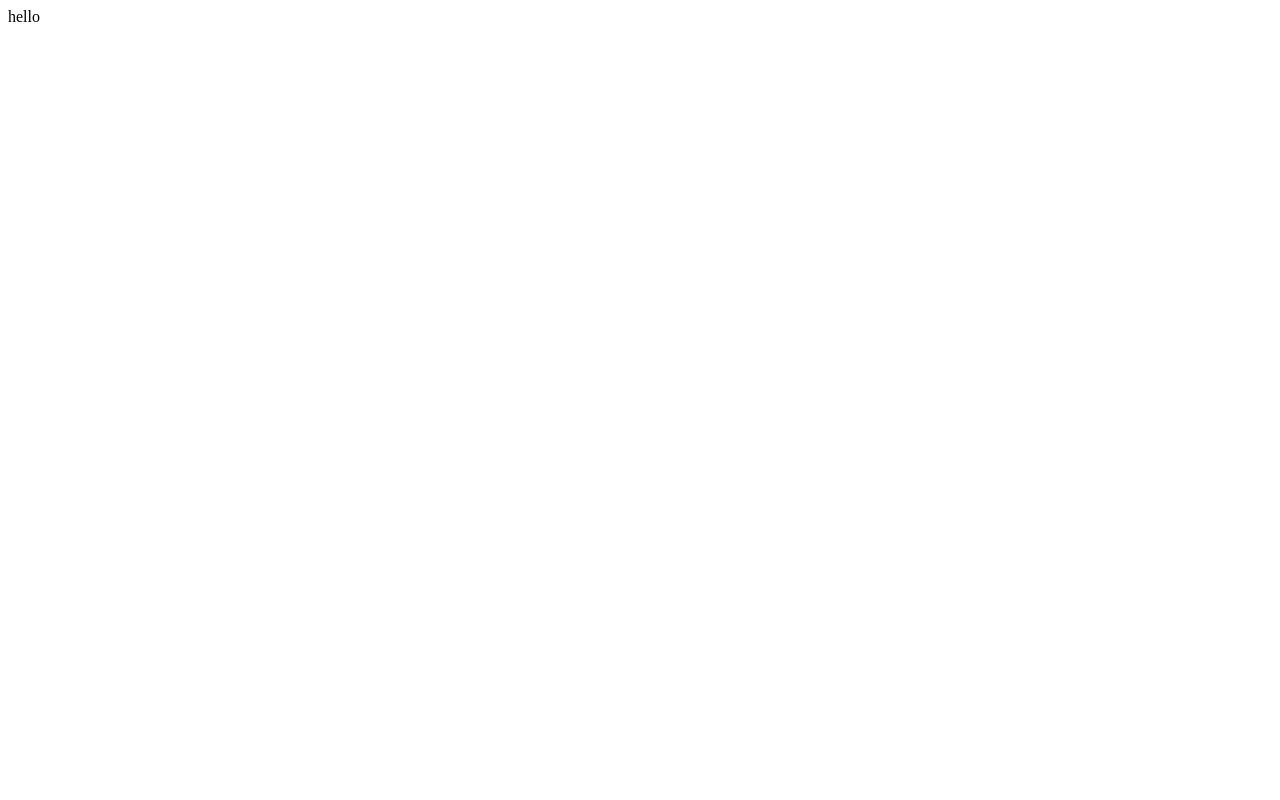
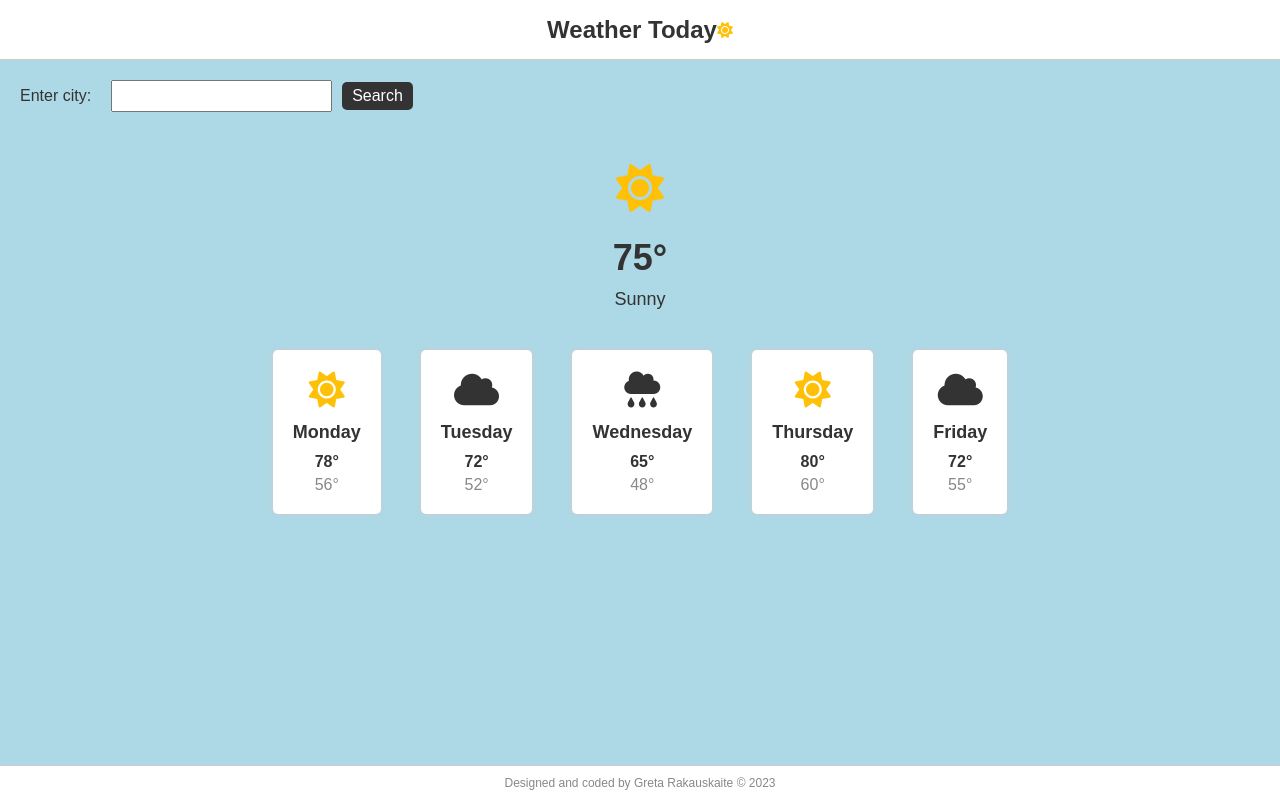
Before and after one commit to GretaRa/weather-app, a website built with webpack: page src/index.html in a window 1280 px wide. Built offline with nearby package versions, Linux system fonts and the light colour scheme; no server answers.

Commit message:
Add example layout and styling

```diff
--- a/src/index.html
+++ b/src/index.html
@@ -7,6 +7,55 @@
   <title>Weather App</title>
 </head>
 <body>
-  hello
+  <header>
+    <h1>Weather Today </h1>
+    <i class="fas fa-sun"></i>
+  </header>
+  <form id="search-form">
+    <label for="city-input">Enter city:</label>
+    <input type="text" id="city-input" name="city" required>
+    <button type="submit">Search</button>
+  </form>
+  <div id="weather">
+    <div id="weather-icon"><i class="fas fa-sun"></i></div>
+    <div id="temperature">75°</div>
+    <div id="description">Sunny</div>
+    <div id="forecast">
+      <div class="forecast-item">
+        <div class="forecast-icon"><i class="fas fa-sun"></i></div>
+        <div class="forecast-day">Monday</div>
+        <div class="forecast-high">78°</div>
+        <div class="forecast-low">56°</div>
+      </div>
+      <div class="forecast-item">
+        <div class="forecast-icon"><i class="fas fa-cloud"></i></div>
+        <div class="forecast-day">Tuesday</div>
+        <div class="forecast-high">72°</div>
+        <div class="forecast-low">52°</div>
+      </div>
+      <div class="forecast-item">
+        <div class="forecast-icon"><i class="fas fa-cloud-rain"></i></div>
+        <div class="forecast-day">Wednesday</div>
+        <div class="forecast-high">65°</div>
+        <div class="forecast-low">48°</div>
+      </div>
+      <div class="forecast-item">
+        <div class="forecast-icon"><i class="fas fa-sun"></i></div>
+        <div class="forecast-day">Thursday</div>
+        <div class="forecast-high">80°</div>
+        <div class="forecast-low">60°</div>
+      </div>
+      <div class="forecast-item">
+        <div class="forecast-icon"><i class="fas fa-cloud"></i></div>
+        <div class="forecast-day">Friday</div>
+        <div class="forecast-high">72°</div>
+        <div class="forecast-low">55°</div>
+      </div>
+    </div>
+  </div>
+  <footer>
+    <p>Designed and coded by Greta Rakauskaite &copy 2023
+  </footer>
 </body>
+<script src="https://kit.fontawesome.com/0c7872620e.js" crossorigin="anonymous"></script>
 </html>
--- a/src/index.js
+++ b/src/index.js
@@ -1 +1,12 @@
 import "./styles.css"
+
+let url = 'https://api.openweathermap.org/data/2.5/weather?q=Arnhem&appid=55d93e41723e0921f44187affba5a537';
+async function getWeather (){
+  let response = await fetch(url, {mode:"cors"});
+  let weatherData = await response.json();
+  console.log(weatherData);
+  console.log(weatherData.main);
+
+}
+
+getWeather();
--- a/src/styles.css
+++ b/src/styles.css
@@ -0,0 +1,152 @@
+/* reset default styles */
+* {
+  margin: 0;
+  padding: 0;
+  box-sizing: border-box;
+}
+
+/* set default font size and color */
+body {
+  font-size: 16px;
+  color: #333;
+  display: flex;
+  flex-direction: column;
+  min-height: 100vh;
+}
+
+/* set background color and font family */
+body {
+  background-color: lightblue;
+  font-family: Arial, sans-serif;
+}
+
+/* header styles */
+header {
+  display: flex;
+  justify-content: center;
+  align-items: center;
+  height: 60px;
+  background-color: white;
+  border-bottom: 1px solid #ccc;
+  flex-shrink: 0;
+}
+
+h1 {
+  margin: 0;
+  font-size: 24px;
+  font-weight: bold;
+  color: #333;
+}
+
+/* weather display styles */
+#weather {
+  display: flex;
+  flex-direction: column;
+  align-items: center;
+  justify-content: center;
+  margin-top: 50px;
+}
+
+#weather-icon {
+  font-size: 48px;
+  margin-bottom: 20px;
+}
+
+#temperature {
+  font-size: 36px;
+  font-weight: bold;
+  margin-bottom: 10px;
+}
+
+#description {
+  font-size: 18px;
+  margin-bottom: 20px;
+}
+
+/* forecast styles */
+#forecast {
+  display: flex;
+  flex-wrap: wrap;
+  justify-content: center;
+}
+
+.forecast-item {
+  display: flex;
+  flex-direction: column;
+  align-items: center;
+  margin: 20px;
+  padding: 20px;
+  background-color: white;
+  border-radius: 5px;
+  box-shadow: 0px 0px 5px #ccc;
+}
+
+.forecast-icon {
+  font-size: 36px;
+  margin-bottom: 10px;
+}
+
+.forecast-day {
+  font-size: 18px;
+  font-weight: bold;
+  margin-bottom: 10px;
+}
+
+.forecast-high {
+  font-size: 16px;
+  font-weight: bold;
+  margin-bottom: 5px;
+}
+
+.forecast-low {
+  font-size: 16px;
+  color: #888;
+}
+
+#search-form {
+  margin-top: 20px;
+  display: flex;
+  justify-content: left;
+  align-items: center;
+  gap: 10px;
+  padding-left: 20px;
+}
+
+#search-form label {
+  margin-right: 10px;
+}
+
+#search-form input[type="text"] {
+  padding: 5px;
+  font-size: 16px;
+}
+
+#search-form button {
+  padding: 5px 10px;
+  font-size: 16px;
+  background-color: #333;
+  color: white;
+  border: none;
+  border-radius: 5px;
+  cursor: pointer;
+}
+
+#search-form button:hover {
+  background-color: #555;
+}
+
+i.fa-sun{
+  color: #ffc107;
+}
+
+/* footer styles */
+footer {
+  text-align: center;
+  font-size: 12px;
+  color: #888;
+  margin-top: 50px;
+  padding: 10px;
+  background-color: white;
+  border-top: 1px solid #ccc;
+  margin-top: auto;
+}
```
